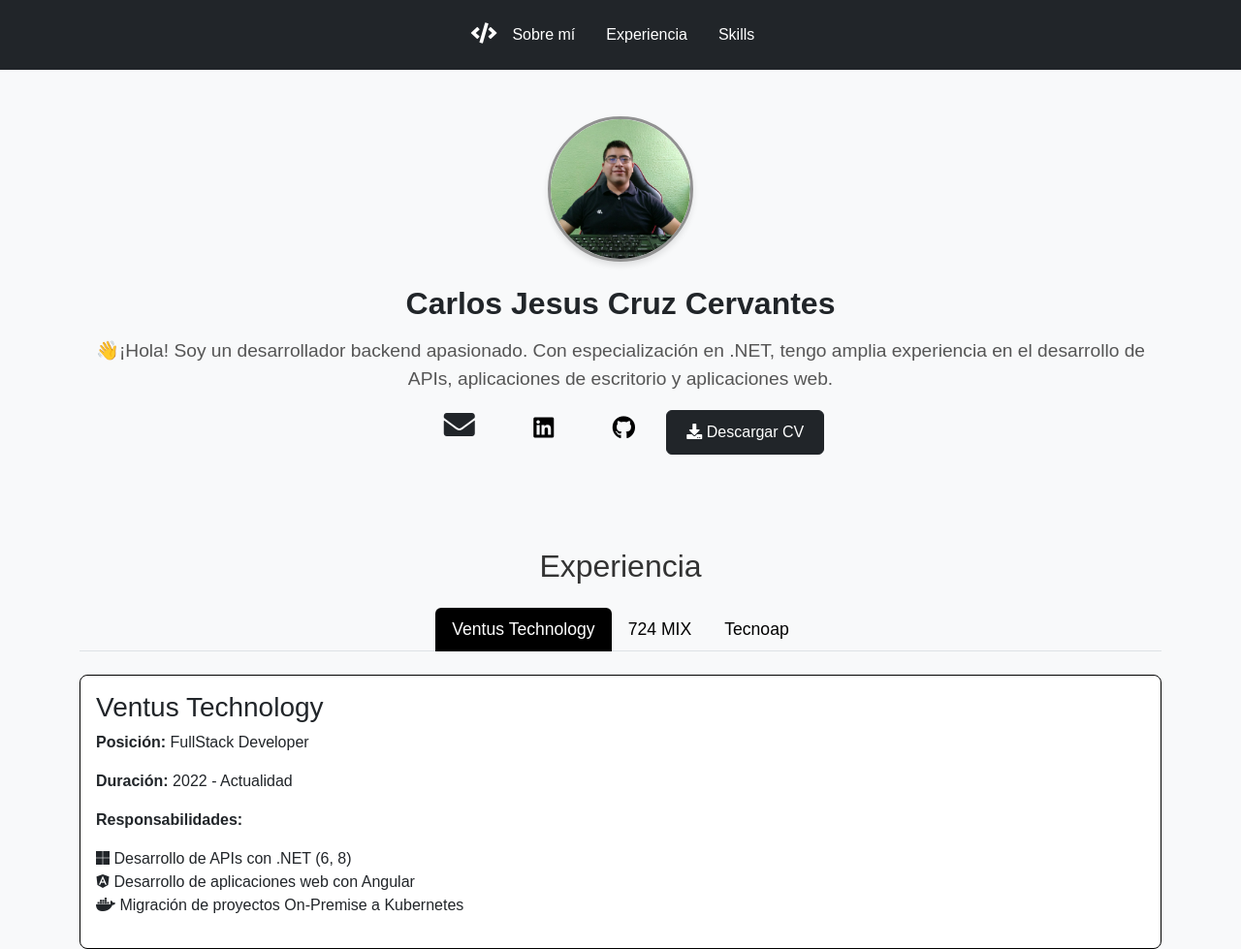
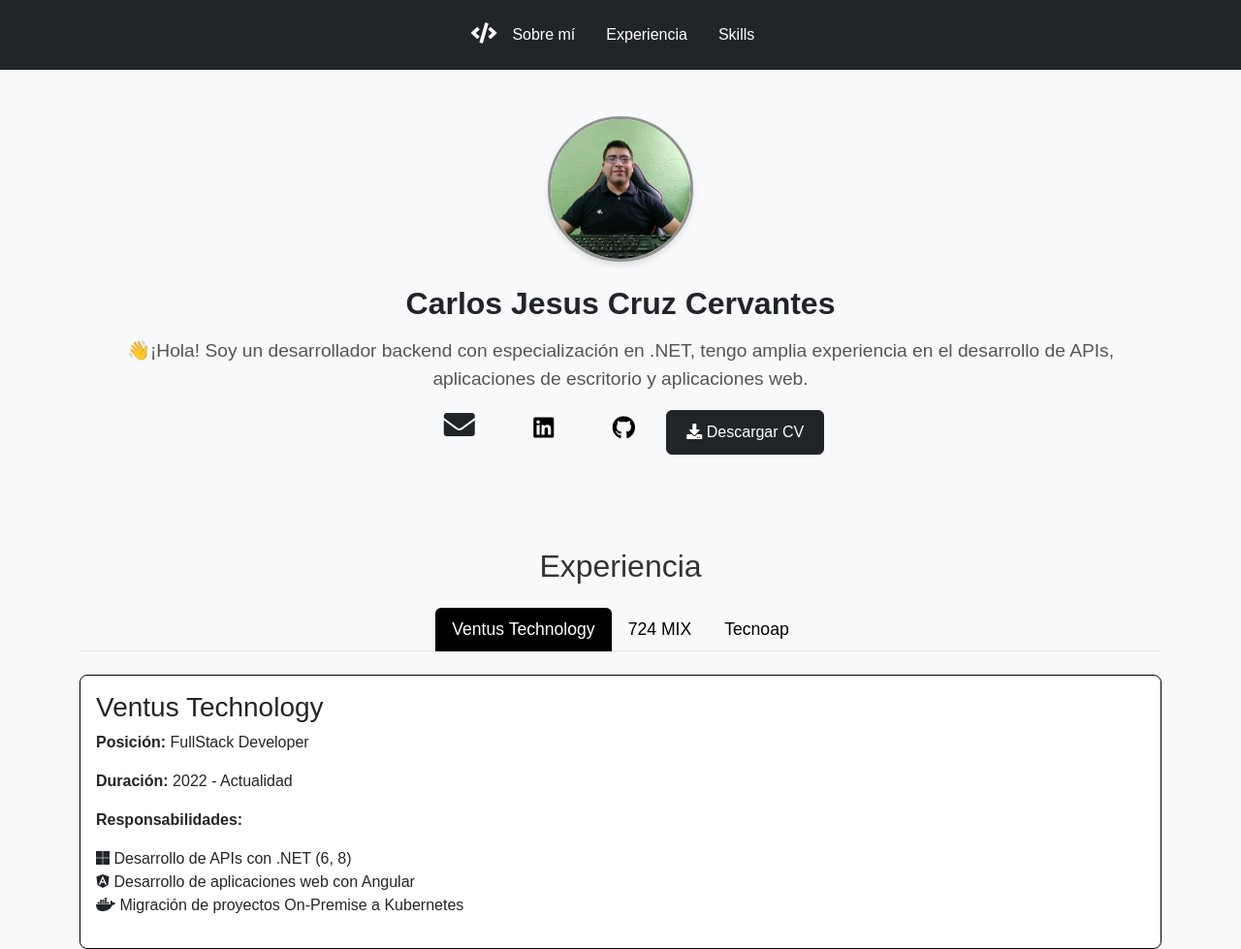
Before and after one commit to carlosjecrcdev/carlosjecrcdev.github.io, a plain HTML site: page index.html in a window 1280 px wide. Shown: the top 979 px of the page at 97% size. Drawn offline with nearby package versions, Linux system fonts and the light colour scheme.

Commit message:
Actualizacion de descripcion
Actualizacion de descripcion

```diff
--- a/index.html
+++ b/index.html
@@ -31,7 +31,7 @@
         <div class="container">
             <img src="images/1655266244871.jfif" alt="Foto de Carlos Cruz" class="rounded-circle mb-4" style="width: 150px;">
             <h2 class="mb-3">Carlos Jesus Cruz Cervantes</h2>
-            <p>👋¡Hola! Soy un desarrollador backend apasionado. Con especialización en .NET, tengo amplia experiencia en el desarrollo de APIs, aplicaciones de escritorio y aplicaciones web.</p>
+            <p>👋¡Hola! Soy un desarrollador backend con especialización en .NET, tengo amplia experiencia en el desarrollo de APIs, aplicaciones de escritorio y aplicaciones web.</p>
 
             <div class="mt-3">
                 <a href="mailto:carlosjecrc@gmail.com" class="text-dark mx-2"><i class="fas fa-envelope fa-2x"></i></a>
```
